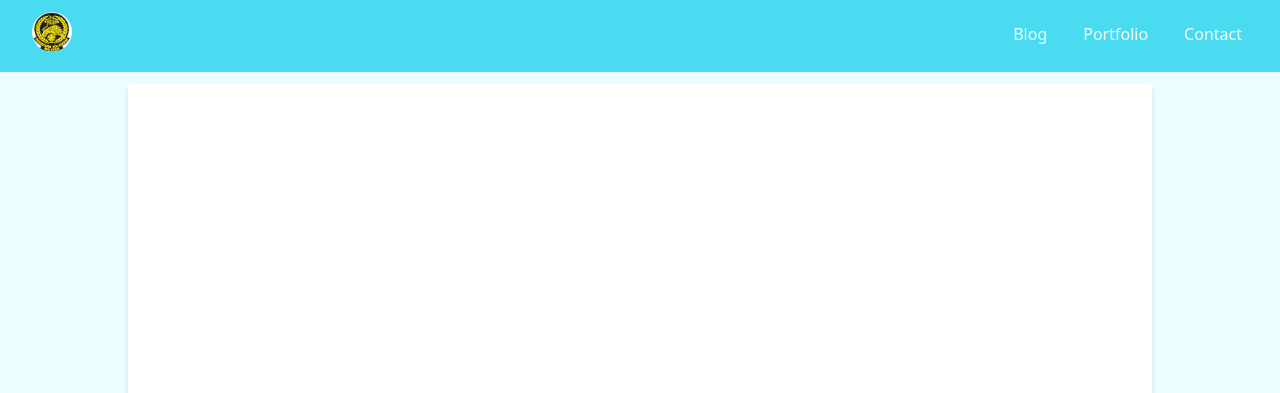
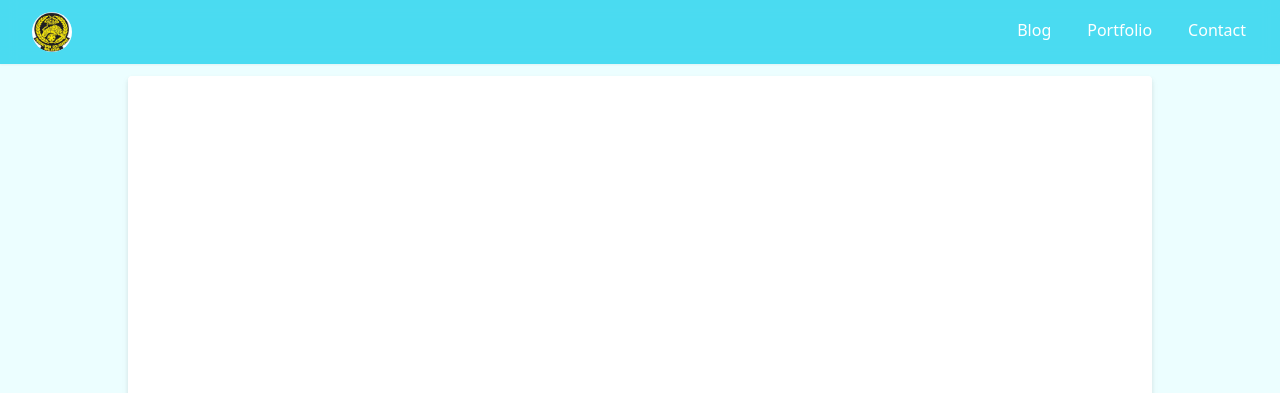
Before and after one commit to AimanFariz/AimanFariz.github.io, a website: page index.html in a window 1280 px wide. Shown: the top 393 px of the page. Drawn offline with nearby package versions, Linux system fonts and the light colour scheme.

```diff
--- a/index.html
+++ b/index.html
@@ -19,15 +19,15 @@
                         <img src="img/famlogo.jpg" alt="" class="w-10 h-10 rounded-full">
                     </ul></a>
                 </div>
-                <ul class="flex p-1 mr-4">
-                    <div class="border-solid border-transparent hover:border-cyan-50 text-cyan-50 border-b-4 p-3">
+                <ul class="flex mr-4">
+                    <div class="border-solid border-transparent text-white hover:border-yellow-300 hover:text-yellow-100  border-b-4 p-3">
                         <a href="/blog.html"><li class="m-1.5">Blog</li></a>
                     </div>
-                        <div class="border-solid border-transparent hover:border-cyan-50 text-cyan-50 border-b-4 p-3">
+                        <div class="border-solid border-transparent text-white hover:border-yellow-300 hover:text-yellow-100  border-b-4 p-3">
                             <a href="/portfolio.html"><li class=" m-1.5">Portfolio</li></a>
                         </div>
 
-                        <div class="border-solid border-transparent hover:border-cyan-50 text-cyan-50 border-b-4 p-3">
+                        <div class="border-solid border-transparent text-white hover:border-yellow-300 hover:text-yellow-100  border-b-4 p-3">
                             <a href="/contact.html"><li class="m-1.5">Contact</li></a>
                         </div>                </ul>
             </nav>
```
Also changed, not shown: blog.html (+3 -3 lines), contact.html (+3 -3 lines), portfolio.html (+3 -3 lines).
